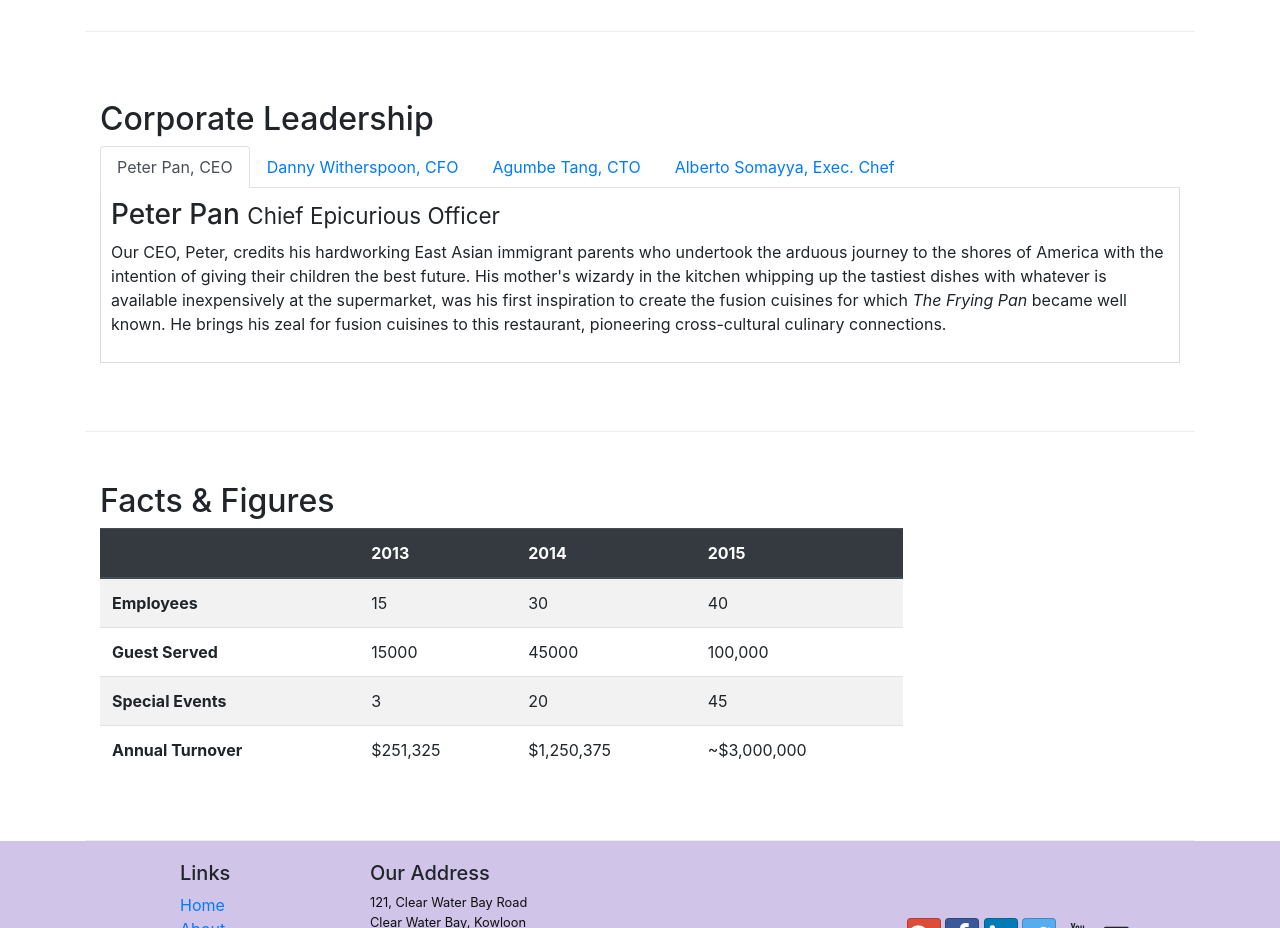
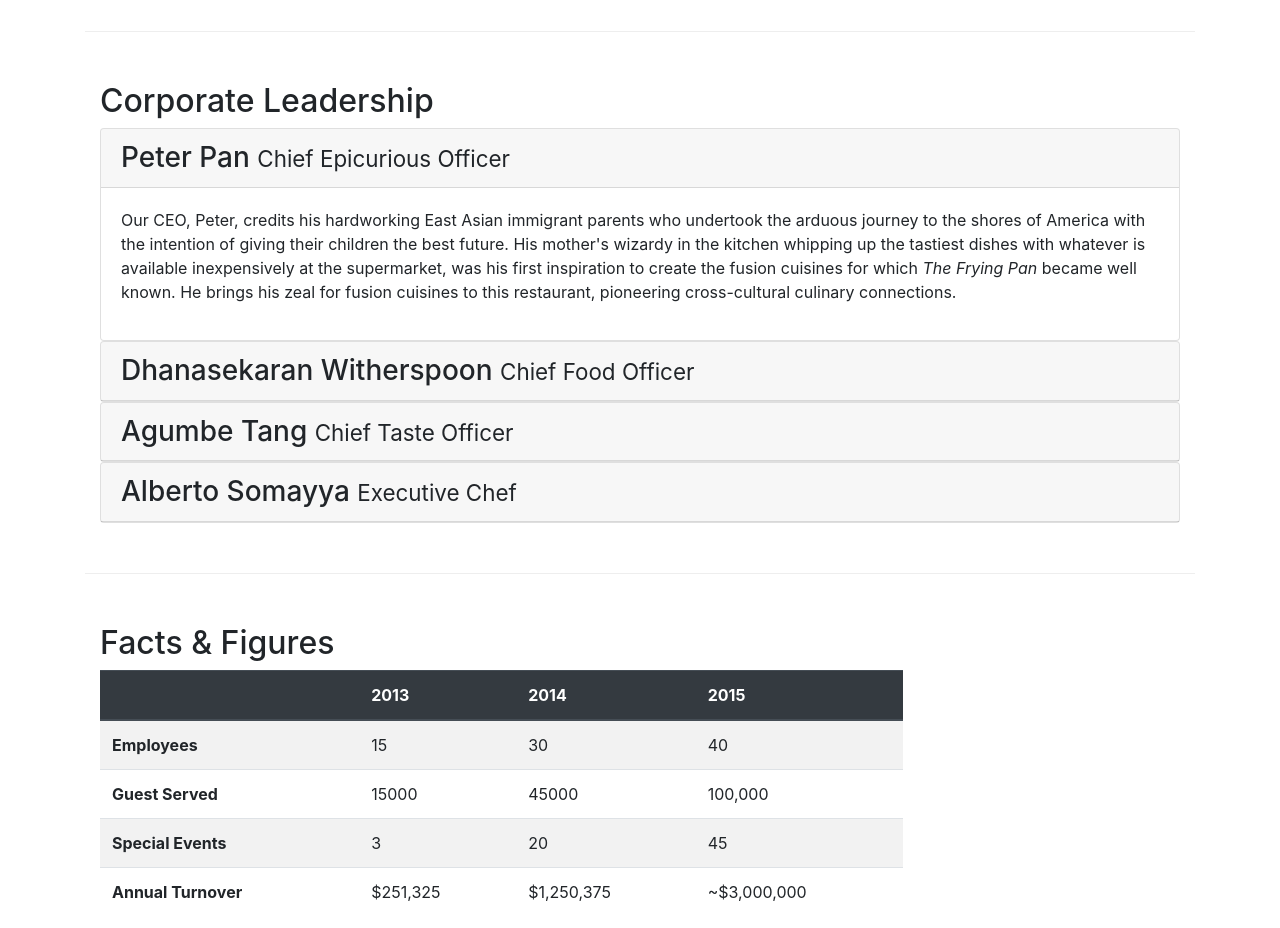
Before and after one commit to ShuyiZhou495/coursera-bootstrap-learn, a website: page aboutus.html in a window 1280 px wide. Shown: the part 940-1868 px from the top of the page. Drawn offline with nearby package versions, Linux system fonts and the light colour scheme.

Commit message:
Accordion

```diff
--- a/aboutus.html
+++ b/aboutus.html
@@ -103,40 +103,69 @@
             <div class="col-12">
                 <h2>Corporate Leadership</h2>
 
-                <ul class="nav nav-tabs">
-                    <li class="nav-item">
-                        <a class="nav-link active" href="#peter" role="tab" data-toggle="tab">Peter Pan, CEO</a>
-                    </li>
-                    <li class="nav-item">
-                        <a class="nav-link" href="#danny" role="tab" data-toggle="tab">Danny Witherspoon, CFO</a>
-                    </li>
-                    <li class="nav-item">
-                        <a class="nav-link" href="#agumbe" role="tab" data-toggle="tab">Agumbe Tang, CTO</a>
-                    </li>
-                    <li class="nav-item">
-                        <a class="nav-link" href="#alberto" role="tab" data-toggle="tab">Alberto Somayya, Exec. Chef</a>
-                    </li>
-                </ul>
+                <div id="accordion">
+                    <div class="card">
+                        <div class="card-header" role="tab" id="peter-head">
+                            <h3 class="mb-0">
+                                <a data-toggle="collapse" data-target="#peter">
+                                    Peter Pan <small>Chief Epicurious Officer</small>
+                                </a>
+                            </h3>
+                        </div>
+                        <div role="tabpanel" class="collapse show" id="peter" data-parent="#accordion">
+                            <div class="card-body">
+                                <p class="d-none d-sm-block">Our CEO, Peter, credits his hardworking East Asian immigrant parents who undertook the arduous journey to the shores of America with the intention of giving their children the best future. His mother's wizardy in the kitchen whipping up the tastiest dishes with whatever is available inexpensively at the supermarket, was his first inspiration to create the fusion cuisines for which <em>The Frying Pan</em> became well known. He brings his zeal for fusion cuisines to this restaurant, pioneering cross-cultural culinary connections.</p>
+                            </div>
+                        </div>
 
-                <div class="tab-content">
-                    <div role="tabpanel" class="tab-pane fade show active" id="peter">
-                        <h3>Peter Pan <small>Chief Epicurious Officer</small></h3>
-                        <p class="d-none d-sm-block">Our CEO, Peter, credits his hardworking East Asian immigrant parents who undertook the arduous journey to the shores of America with the intention of giving their children the best future. His mother's wizardy in the kitchen whipping up the tastiest dishes with whatever is available inexpensively at the supermarket, was his first inspiration to create the fusion cuisines for which <em>The Frying Pan</em> became well known. He brings his zeal for fusion cuisines to this restaurant, pioneering cross-cultural culinary connections.</p>
                     </div>
-                    <div role="tabpanel" class="tab-pane fade" id="danny">
-                        <h3>Dhanasekaran Witherspoon <small>Chief Food Officer</small></h3>
-                        <p class="d-none d-sm-block">Our CFO, Danny, as he is affectionately referred to by his colleagues, comes from a long established family tradition in farming and produce. His experiences growing up on a farm in the Australian outback gave him great appreciation for varieties of food sources. As he puts it in his own words, <em>Everything that runs, wins, and everything that stays, pays!</em></p>
+                    <div class="card">
+                        <div class="card-header" role="tab" id="danny-head">
+                            <h3 class="mb-0">
+                                <a data-toggle="collapse" data-target="#danny">
+                                    Dhanasekaran Witherspoon <small>Chief Food Officer</small>
+                                </a>
+                            </h3>
+                        </div>
+                        <div role="tabpanel" class="collapse" id="danny" data-parent="#accordion">
+                            <div class="card-body">
+                                <p class="d-none d-sm-block">Our CFO, Danny, as he is affectionately referred to by his colleagues, comes from a long established family tradition in farming and produce. His experiences growing up on a farm in the Australian outback gave him great appreciation for varieties of food sources. As he puts it in his own words, <em>Everything that runs, wins, and everything that stays, pays!</em></p>
+                            </div>
+                        </div>
+
                     </div>
-                    <div role="tabpanel" class="tab-pane fade" id="agumbe">
-                        <h3>Agumbe Tang <small>Chief Taste Officer</small></h3>
-                        <p class="d-none d-sm-block">Blessed with the most discerning gustatory sense, Agumbe, our CTO, personally ensures that every dish that we serve meets his exacting tastes. Our chefs dread the tongue lashing that ensues if their dish does not meet his exacting standards. He lives by his motto, <em>You click only if you survive my lick.</em></p>
+                    <div class="card">
+                        <div class="card-header" role="tab" id="agumbe-head">
+                            <h3 class="mb-0">
+                                <a data-toggle="collapse" data-target="#agumbe">
+                                    Agumbe Tang <small>Chief Taste Officer</small>
+                                </a>
+                            </h3>
+                        </div>
+                        <div role="tabpanel" class="collapse" id="agumbe" data-parent="#accordion">
+                            <div class="card-body">
+                                <p class="d-none d-sm-block">Blessed with the most discerning gustatory sense, Agumbe, our CTO, personally ensures that every dish that we serve meets his exacting tastes. Our chefs dread the tongue lashing that ensues if their dish does not meet his exacting standards. He lives by his motto, <em>You click only if you survive my lick.</em></p>
+                            </div>
+                        </div>
+
                     </div>
-                    <div role="tabpanel" class="tab-pane fade" id="alberto">
-                        <h3>Alberto Somayya <small>Executive Chef</small></h3>
-                        <p class="d-none d-sm-block">Award winning three-star Michelin chef with wide International experience having worked closely with whos-who in the culinary world, he specializes in creating mouthwatering Indo-Italian fusion experiences. He says, <em>Put together the cuisines from the two craziest cultures, and you get a winning hit! Amma Mia!</em></p>
-                     </div>
+                    <div class="card">
+                        <div class="card-header" role="tab" id="alberto-head">
+                            <h3 class="mb-0">
+                                <a data-toggle="collapse" data-target="#alberto">
+                                    Alberto Somayya <small>Executive Chef</small>
+                                </a>
+                            </h3>
+                        </div>
+                        <div role="tabpanel" class="collapse" id="alberto" data-parent="#accordion">
+                            <div class="card-body">
+                                <p class="d-none d-sm-block">Award winning three-star Michelin chef with wide International experience having worked closely with whos-who in the culinary world, he specializes in creating mouthwatering Indo-Italian fusion experiences. He says, <em>Put together the cuisines from the two craziest cultures, and you get a winning hit! Amma Mia!</em></p>
+                            </div>
+                        </div>
+
+                    </div>
                 </div>
-                            </div>
+            </div>
        </div>
 
        <div class="row row-content">
```
